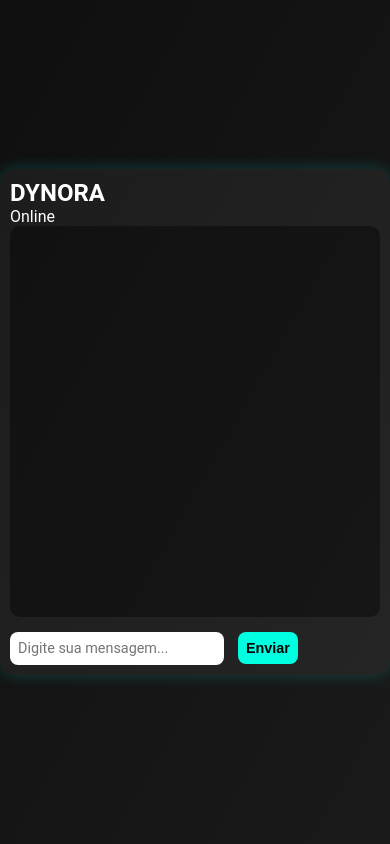
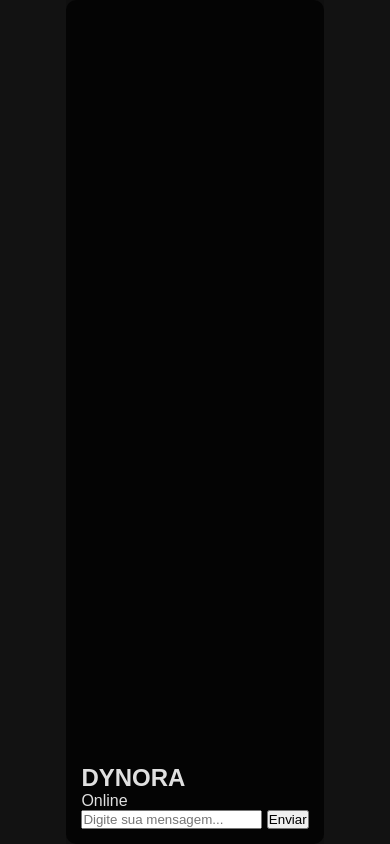
Before and after one commit to danilo631/Chat.Dynora, a Flask app: page / in a window 390 px wide. Run offline with Flask 3, Linux system fonts and the light colour scheme; parts of the project's set-up code (start-up, migrations or seed data) failed here and were passed over.

Commit message:
Update style.css

```diff
--- a/static/style.css
+++ b/static/style.css
@@ -1,201 +1,142 @@
-/* Reset básico para remover margens e padding */
+/* Definir o estilo global para a página */
 * {
     margin: 0;
     padding: 0;
     box-sizing: border-box;
+    font-family: 'Arial', sans-serif;
 }
 
-/* Corpo da página */
-body {
-    font-family: 'Roboto', sans-serif;
-    background: linear-gradient(120deg, #0f0f0f, #1a1a1a);
-    color: #fff;
+body, html {
+    height: 100%;
     display: flex;
     justify-content: center;
     align-items: center;
-    height: 100vh;
-    margin: 0;
-    overflow: hidden;
+    background: #121212; /* Cor de fundo escura, estilo Deep Sea */
+    color: #e0e0e0; /* Texto claro */
+    font-size: 16px;
+    overflow: hidden; /* Impede a rolagem excessiva */
 }
 
-/* Container principal do chat */
+/* Definir o chat em si */
 .chat-container {
     width: 100%;
-    max-width: 500px;
-    background: rgba(255, 255, 255, 0.05);
-    border-radius: 15px;
-    padding: 20px;
-    box-shadow: 0 0 15px rgba(0, 255, 255, 0.2);
+    max-width: 800px;
+    height: 100%;
     display: flex;
     flex-direction: column;
-    height: 80vh; /* Altura do chat ajustada */
-    max-height: 700px;
-    overflow: hidden;
+    justify-content: flex-end;
+    background-color: rgba(0, 0, 0, 0.8);
+    border-radius: 10px;
+    padding: 20px;
+    box-shadow: 0 0 20px rgba(0, 0, 0, 0.5);
+    overflow-y: auto;
 }
 
-/* Título do chatbot */
-h1 {
-    text-align: center;
-    color: #00ffe1;
-    margin-bottom: 20px;
-    font-size: 1.8rem;
+/* Estilo para a área de mensagens */
+.messages {
+    flex: 1;
+    display: flex;
+    flex-direction: column;
+    overflow-y: auto;
+    padding-right: 10px;
+    margin-bottom: 10px;
 }
 
-/* Caixa de chat com rolagem */
-.chat-box {
-    flex: 1;
-    overflow-y: auto;
-    background: rgba(0, 0, 0, 0.4);
+/* Cada mensagem dentro do chat */
+.message {
+    padding: 10px;
+    margin: 5px 0;
+    border-radius: 10px;
+    max-width: 80%;
+    font-size: 18px;
+    line-height: 1.5;
+}
+
+/* Estilo para as mensagens do usuário */
+.user-message {
+    background-color: #1a73e8; /* Azul mais claro */
+    align-self: flex-end;
+    color: white;
+    border-top-right-radius: 0;
+}
+
+/* Estilo para as mensagens do bot */
+.bot-message {
+    background-color: #333;
+    align-self: flex-start;
+    color: #f5f5f5;
+    border-top-left-radius: 0;
+}
+
+/* Estilo da área de input */
+.input-container {
+    display: flex;
+    justify-content: space-between;
+    align-items: center;
+    background-color: #333;
     padding: 10px;
     border-radius: 10px;
-    margin-bottom: 10px;
-    scrollbar-color: #00ffe1 transparent;
-    display: flex;
-    flex-direction: column;
-    overflow: auto;
+    width: 100%;
 }
 
-/* Caixa de input e botão */
-.input-box {
-    display: flex;
-    gap: 10px;
-    margin-top: 10px;
-    justify-content: space-between;
+.input-container input {
+    width: 90%;
+    padding: 10px;
+    background-color: #444;
+    border: none;
+    border-radius: 10px;
+    color: white;
+    font-size: 16px;
+    outline: none;
+    box-shadow: inset 0 0 10px rgba(255, 255, 255, 0.1);
 }
 
-/* Estilo do input */
-input[type="text"] {
-    flex: 1;
+.input-container button {
+    background-color: #1a73e8;
+    border: none;
     padding: 12px;
-    border: none;
-    border-radius: 8px;
-    margin-right: 10px;
-    font-size: 1rem;
-    font-family: 'Roboto', sans-serif;
+    margin-left: 10px;
+    border-radius: 10px;
+    color: white;
+    font-size: 18px;
+    cursor: pointer;
+    transition: background-color 0.3s;
 }
 
-/* Estilo do botão */
-button {
-    background: #00ffe1;
-    border: none;
-    border-radius: 8px;
-    padding: 12px;
-    color: #000;
-    font-weight: bold;
-    cursor: pointer;
-    transition: 0.3s;
-    font-size: 1rem;
+.input-container button:hover {
+    background-color: #1767d3;
 }
 
-button:hover {
-    background: #00ccbb;
-}
-
-/* Estilo para mensagens enviadas */
-.chat-box div {
-    margin-bottom: 10px;
-    line-height: 1.6;
-}
-
-/* Media Queries para responsividade */
-
-/* Para Tablets e Dispositivos Menores */
-@media (max-width: 1024px) {
+/* Responsividade para telas pequenas */
+@media (max-width: 768px) {
     .chat-container {
-        max-width: 90%;
+        max-width: 100%;
         padding: 15px;
     }
 
-    h1 {
-        font-size: 1.6rem;
+    .messages {
+        margin-bottom: 15px;
     }
 
-    input[type="text"], button {
-        font-size: 1rem;
-        padding: 10px;
+    .input-container input {
+        font-size: 14px;
+    }
+
+    .input-container button {
+        font-size: 16px;
     }
 }
 
-/* Para Smartphones - Ajustes de Layout para Reduzir o Tamanho */
-@media (max-width: 768px) {
-    .chat-container {
-        max-width: 100%;
-        padding: 10px;
-        height: 70vh; /* Altura reduzida para telas pequenas */
-        max-height: 600px;
+@media (max-width: 480px) {
+    .input-container input {
+        font-size: 12px;
     }
 
-    h1 {
-        font-size: 1.5rem;
+    .input-container button {
+        font-size: 14px;
     }
 
-    .chat-box {
-        margin-bottom: 15px;
-    }
-
-    input[type="text"], button {
-        font-size: 1rem;
-        padding: 10px;
-    }
-
-    .input-box {
-        flex-direction: column;
-        gap: 8px;
+    .message {
+        font-size: 14px;
     }
 }
-
-/* Para Smartphones Pequenos */
-@media (max-width: 480px) {
-    .chat-container {
-        max-width: 100%;
-        padding: 10px;
-        height: 60vh; /* Mais espaço para o chat */
-        max-height: none;
-    }
-
-    h1 {
-        font-size: 1.4rem;
-    }
-
-    .chat-box {
-        margin-bottom: 15px;
-    }
-
-    input[type="text"], button {
-        font-size: 0.9rem;
-        padding: 8px;
-    }
-
-    .input-box {
-        flex-direction: column;
-        gap: 6px;
-    }
-}
-
-/* Para Telas Extremamente Pequenas - Ajuste do Zoom */
-@media (max-width: 320px) {
-    body {
-        transform: scale(0.85);
-        transform-origin: top center;
-    }
-
-    .chat-container {
-        padding: 8px;
-        height: auto;
-        max-height: none;
-    }
-
-    h1 {
-        font-size: 1.2rem;
-    }
-
-    input[type="text"], button {
-        font-size: 0.8rem;
-        padding: 6px;
-    }
-
-    .input-box {
-        flex-direction: column;
-        gap: 5px;
-    }
-}
```
